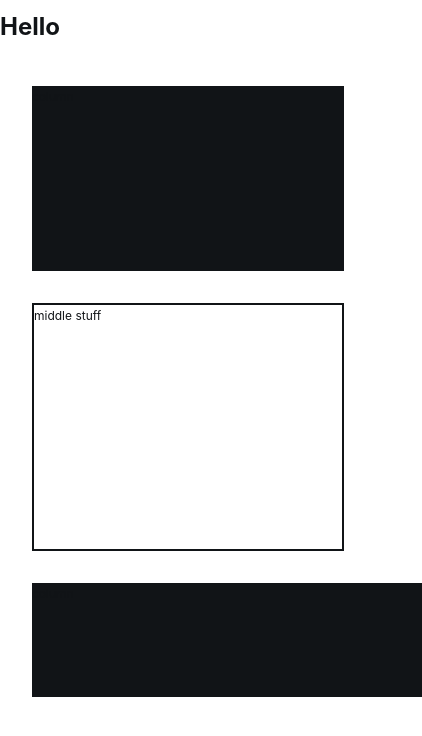
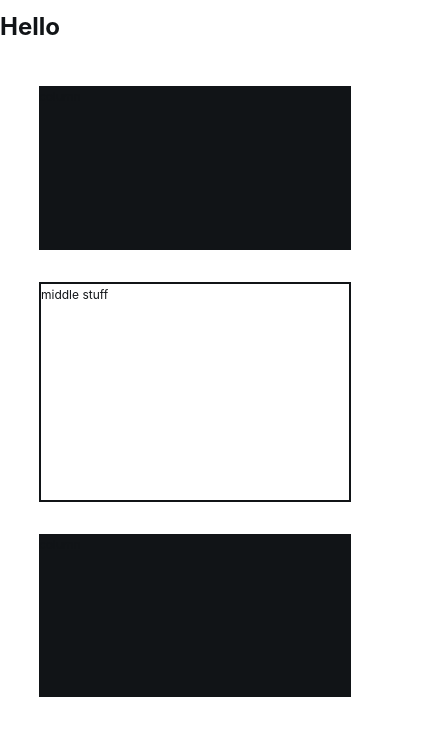
Before and after one commit to rebekahmw/saleslynk, a Next.js app: page /dashboard in a window 390 px wide. Shown: the top 736 px of the page, 422 px wide, since content can reach past the window. Built offline with nearby package versions, Linux system fonts and the light colour scheme.

Commit message:
style: fully responsive initial dashboard

```diff
--- a/styles/dashboard/Dashboard.module.scss
+++ b/styles/dashboard/Dashboard.module.scss
@@ -24,14 +24,17 @@
     @include breakMax("smallTablet") {
         flex-direction: column;
         flex-wrap: nowrap;
+        align-items: center;
     }
 }
 
 .sideColumn {
     width: 25vw;
     background-color: colour("black");
+    @include breakMax("tablet") {
+        width: 100vw;
+    }
     @include breakMax("smallTablet") {
-        width: 80vw;
         height: 30vh;
     }
 }
@@ -49,11 +52,11 @@
 .right {
     @include breakMax("smallTablet") {
         height: 30vh;
+        width: 80vw;
         margin-top: 0;
     }
     @include breakMax("tablet") {
-        width: 100vw;
-        height: 40vw;
+        height: 30vh;
         margin-top: 2rem;
     }
 }
@@ -66,10 +69,9 @@
         width: 50vw;
         height: 40vh;
     }
-}
 
-.mobile {
     @include breakMax("smallTablet") {
         width: 80vw;
+        margin-top: 0;
     }
 }
```
